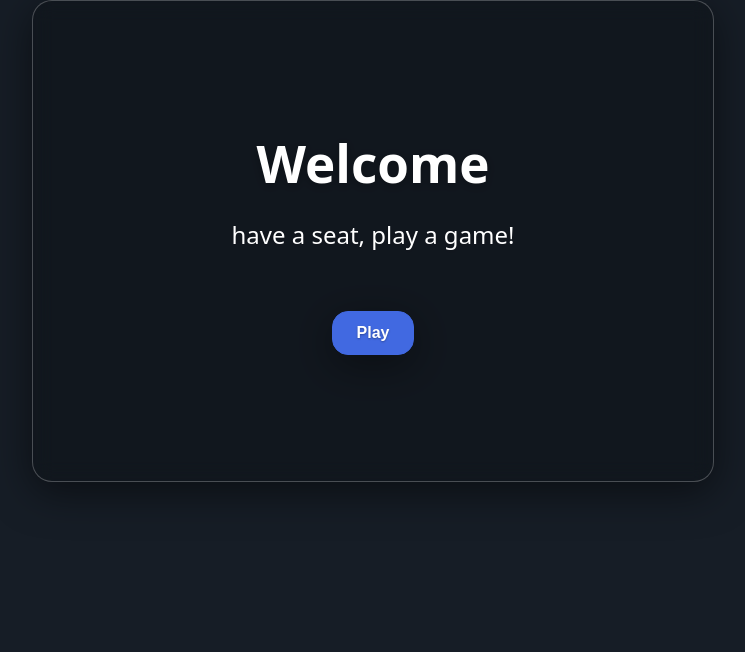
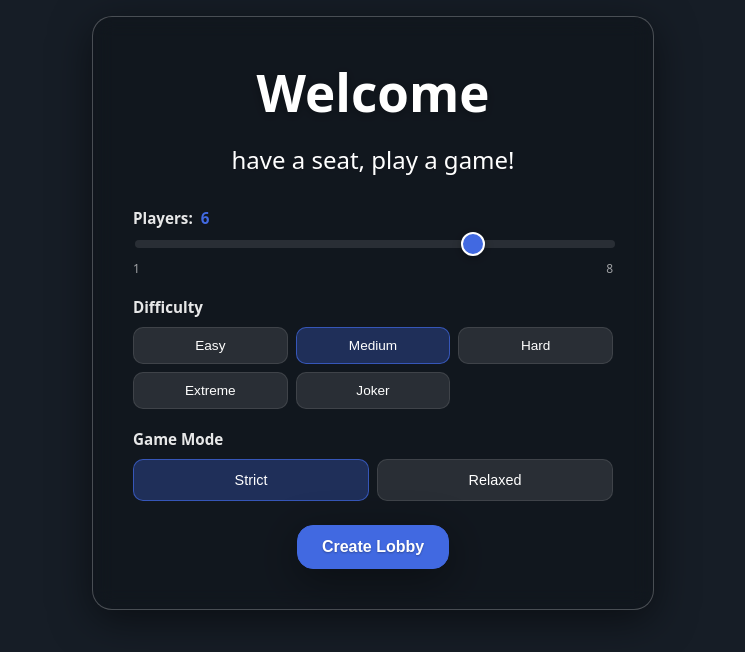
Before and after one commit to creed-braton/sudojo, a React (Vite) app in the folder client/: page / in a window 1280 px wide. Shown: the top 652 px of the page, without its empty margins (267-1012 px from the left). Built offline with nearby package versions, Linux system fonts and the light colour scheme; no server answers.

Commit message:
refa: new lobby creation interface

```diff
--- a/client/src/api/types.ts
+++ b/client/src/api/types.ts
@@ -91,6 +91,18 @@ const isHistory = (value: unknown): value is History => {
   );
 };
 
+export type Difficulty = "easy" | "medium" | "hard" | "extreme" | "joker";
+
+const isDifficulty = (value: unknown): value is Difficulty => {
+  return (
+    value === "easy" ||
+    value === "medium" ||
+    value === "hard" ||
+    value === "extreme" ||
+    value === "joker"
+  );
+};
+
 export type Lobby = {
   current_board: Sudoku;
   initial_board: Sudoku;
@@ -99,6 +111,7 @@ export type Lobby = {
   history: History[];
   started_at: number;
   finished_at: number | null;
+  difficulty: Difficulty;
 };
 
 export const isLobby = (value: unknown): value is Lobby => {
@@ -112,6 +125,7 @@ export const isLobby = (value: unknown): value is Lobby => {
   if (!("history" in lobby)) return false;
   if (!("started_at" in lobby)) return false;
   if (!("finished_at" in lobby)) return false;
+  if (!("difficulty" in lobby)) return false;
 
   if (!isSudoku(lobby.current_board)) return false;
   if (!isSudoku(lobby.initial_board)) return false;
@@ -134,6 +148,8 @@ export const isLobby = (value: unknown): value is Lobby => {
     if (!Number.isInteger(lobby.finished_at)) return false;
     if (lobby.finished_at < 0) return false;
   }
+
+  if (!isDifficulty(lobby.difficulty)) return false;
 
   return true;
 };
@@ -186,6 +202,7 @@ export type StateMessage = {
   players: Player[];
   max_player: number;
   strict: boolean;
+  difficulty: Difficulty;
 };
 
 export const isStateMessage = (value: unknown): value is StateMessage => {
@@ -201,6 +218,7 @@ export const isStateMessage = (value: unknown): value is StateMessage => {
   if (!("players" in message)) return false;
   if (!("max_player" in message)) return false;
   if (!("strict" in message)) return false;
+  if (!("difficulty" in message)) return false;
 
   if ("trace" in message && typeof message.trace !== "string") return false;
   if (!isSudoku(message.current_board)) return false;
@@ -211,6 +229,7 @@ export const isStateMessage = (value: unknown): value is StateMessage => {
   if (!Number.isInteger(message.max_player)) return false;
   if (message.max_player < 1) return false;
   if (typeof message.strict !== "boolean") return false;
+  if (!isDifficulty(message.difficulty)) return false;
 
   return true;
 };
--- a/client/src/components/Home/Home.module.css
+++ b/client/src/components/Home/Home.module.css
@@ -4,30 +4,177 @@
   display: flex;
   justify-content: center;
   align-items: center;
+  padding: 16px;
+  box-sizing: border-box;
 }
 
 .container {
-  width: 600px;
-  min-height: 400px;
+  width: 100%;
+  max-width: 480px;
   display: flex;
   flex-direction: column;
   justify-content: center;
   align-items: center;
-  padding: 40px;
-  gap: 20px;
+  padding: clamp(24px, 5vw, 40px);
+  gap: 16px;
 }
 
 .headline {
-  font-size: 3.2rem;
+  font-size: clamp(2rem, 8vw, 3.2rem);
   margin: 0;
   text-shadow: 0 2px 10px var(--shadow-medium);
   font-weight: 600;
 }
 
 .subtext {
-  font-size: 1.5rem;
+  font-size: clamp(1rem, 4vw, 1.5rem);
   margin: 0;
   text-shadow: 0 1px 5px var(--shadow-light);
   font-weight: 400;
-  margin-bottom: 40px;
+  margin-bottom: 16px;
 }
+
+.config {
+  width: 100%;
+  display: flex;
+  flex-direction: column;
+  gap: 20px;
+  margin-bottom: 8px;
+}
+
+.configSection {
+  display: flex;
+  flex-direction: column;
+  gap: 10px;
+}
+
+.label {
+  font-size: 0.95rem;
+  font-weight: 600;
+  color: var(--text-strong);
+  text-shadow: 0 1px 2px var(--shadow-light);
+}
+
+.value {
+  color: var(--accent-color);
+  font-weight: 700;
+  margin-left: 4px;
+}
+
+.slider {
+  width: 100%;
+  height: 8px;
+  -webkit-appearance: none;
+  appearance: none;
+  background: var(--surface-color);
+  border-radius: 4px;
+  outline: none;
+  cursor: pointer;
+}
+
+.slider::-webkit-slider-thumb {
+  -webkit-appearance: none;
+  appearance: none;
+  width: 24px;
+  height: 24px;
+  border-radius: 50%;
+  background: var(--accent-color);
+  cursor: pointer;
+  border: 2px solid var(--text-color);
+  box-shadow: 0 2px 8px var(--shadow-medium);
+  transition: transform 150ms ease;
+}
+
+.slider::-webkit-slider-thumb:hover {
+  transform: scale(1.1);
+}
+
+.slider::-moz-range-thumb {
+  width: 24px;
+  height: 24px;
+  border-radius: 50%;
+  background: var(--accent-color);
+  cursor: pointer;
+  border: 2px solid var(--text-color);
+  box-shadow: 0 2px 8px var(--shadow-medium);
+  transition: transform 150ms ease;
+}
+
+.slider::-moz-range-thumb:hover {
+  transform: scale(1.1);
+}
+
+.sliderLabels {
+  display: flex;
+  justify-content: space-between;
+  font-size: 0.75rem;
+  color: var(--text-muted);
+}
+
+.difficultyGrid {
+  display: grid;
+  grid-template-columns: repeat(3, 1fr);
+  gap: 8px;
+}
+
+.difficultyOption {
+  padding: 10px 8px;
+  border-radius: 10px;
+  font-size: 0.85rem;
+  font-weight: 500;
+  cursor: pointer;
+  transition: 200ms all ease;
+  background-color: var(--surface-color);
+  border: 1px solid var(--border-color);
+  color: var(--text-color);
+}
+
+.difficultyOption:hover {
+  background-color: var(--surface-hover);
+  border-color: var(--border-strong);
+}
+
+.difficultyOption.selected {
+  background-color: var(--accent-light);
+  border-color: var(--accent-border);
+  color: var(--text-color);
+}
+
+.toggleContainer {
+  display: grid;
+  grid-template-columns: 1fr 1fr;
+  gap: 8px;
+}
+
+.toggleOption {
+  padding: 12px 16px;
+  border-radius: 10px;
+  font-size: 0.9rem;
+  font-weight: 500;
+  cursor: pointer;
+  transition: 200ms all ease;
+  background-color: var(--surface-color);
+  border: 1px solid var(--border-color);
+  color: var(--text-color);
+}
+
+.toggleOption:hover {
+  background-color: var(--surface-hover);
+  border-color: var(--border-strong);
+}
+
+.toggleOption.selected {
+  background-color: var(--accent-light);
+  border-color: var(--accent-border);
+  color: var(--text-color);
+}
+
+@media (max-width: 480px) {
+  .difficultyGrid {
+    grid-template-columns: repeat(2, 1fr);
+  }
+
+  .difficultyOption:last-child {
+    grid-column: span 2;
+  }
+}
--- a/client/src/components/Home/Home.tsx
+++ b/client/src/components/Home/Home.tsx
@@ -1,14 +1,89 @@
-import type { ReactElement } from "react";
+import { useState, type ReactElement } from "react";
 import style from "./Home.module.css";
 import Button from "../Button/Button";
+import type { LobbyConfig } from "../../hooks/lobby";
 
-const Home = ({ createLobby }: { createLobby: () => void }): ReactElement => {
+const DIFFICULTIES = [
+  { value: "easy", label: "Easy" },
+  { value: "medium", label: "Medium" },
+  { value: "hard", label: "Hard" },
+  { value: "extreme", label: "Extreme" },
+  { value: "joker", label: "Joker" },
+];
+
+const Home = ({
+  createLobby,
+}: {
+  createLobby: (config: LobbyConfig) => void;
+}): ReactElement => {
+  const [maxPlayers, setMaxPlayers] = useState(6);
+  const [strict, setStrict] = useState(true);
+  const [difficulty, setDifficulty] = useState("medium");
+
+  const handleCreate = () => {
+    createLobby({ maxPlayers, strict, difficulty });
+  };
+
   return (
     <div className={style.home}>
       <div className={`glass-container ${style.container}`}>
         <h1 className={style.headline}>Welcome</h1>
         <h3 className={style.subtext}>have a seat, play a game!</h3>
-        <Button onClick={createLobby} label={"Play"} />
+
+        <div className={style.config}>
+          <div className={style.configSection}>
+            <label className={style.label}>
+              Players: <span className={style.value}>{maxPlayers}</span>
+            </label>
+            <input
+              type="range"
+              min={1}
+              max={8}
+              value={maxPlayers}
+              onChange={(e) => setMaxPlayers(Number(e.target.value))}
+              className={style.slider}
+            />
+            <div className={style.sliderLabels}>
+              <span>1</span>
+              <span>8</span>
+            </div>
+          </div>
+
+          <div className={style.configSection}>
+            <label className={style.label}>Difficulty</label>
+            <div className={style.difficultyGrid}>
+              {DIFFICULTIES.map((d) => (
+                <button
+                  key={d.value}
+                  className={`${style.difficultyOption} ${difficulty === d.value ? style.selected : ""}`}
+                  onClick={() => setDifficulty(d.value)}
+                >
+                  {d.label}
+                </button>
+              ))}
+            </div>
+          </div>
+
+          <div className={style.configSection}>
+            <label className={style.label}>Game Mode</label>
+            <div className={style.toggleContainer}>
+              <button
+                className={`${style.toggleOption} ${strict ? style.selected : ""}`}
+                onClick={() => setStrict(true)}
+              >
+                Strict
+              </button>
+              <button
+                className={`${style.toggleOption} ${!strict ? style.selected : ""}`}
+                onClick={() => setStrict(false)}
+              >
+                Relaxed
+              </button>
+            </div>
+          </div>
+        </div>
+
+        <Button onClick={handleCreate} label={"Create Lobby"} />
       </div>
     </div>
   );
--- a/client/src/hooks/lobby.ts
+++ b/client/src/hooks/lobby.ts
@@ -1,11 +1,17 @@
 import { useState } from "react";
 import { postLobby, postPlayer } from "../api/api";
+
+export type LobbyConfig = {
+  maxPlayers: number;
+  strict: boolean;
+  difficulty: string;
+};
 
 export type LobbyProps = {
   id: string | null;
   setId: (state: string | null) => void;
   getToken: (id: string) => string | undefined;
-  create: () => void;
+  create: (config: LobbyConfig) => void;
   join: (id: string, name: string) => Promise<string>;
 };
 
@@ -20,8 +26,8 @@ const useLobby = (): LobbyProps => {
     localStorage.setItem(id, token);
   };
 
-  const create = (): void => {
-    postLobby(6, true, "joker")
+  const create = (config: LobbyConfig): void => {
+    postLobby(config.maxPlayers, config.strict, config.difficulty)
       .then((id: string) => setId(id))
       .catch((error: Error) => console.error(error));
   };
```
